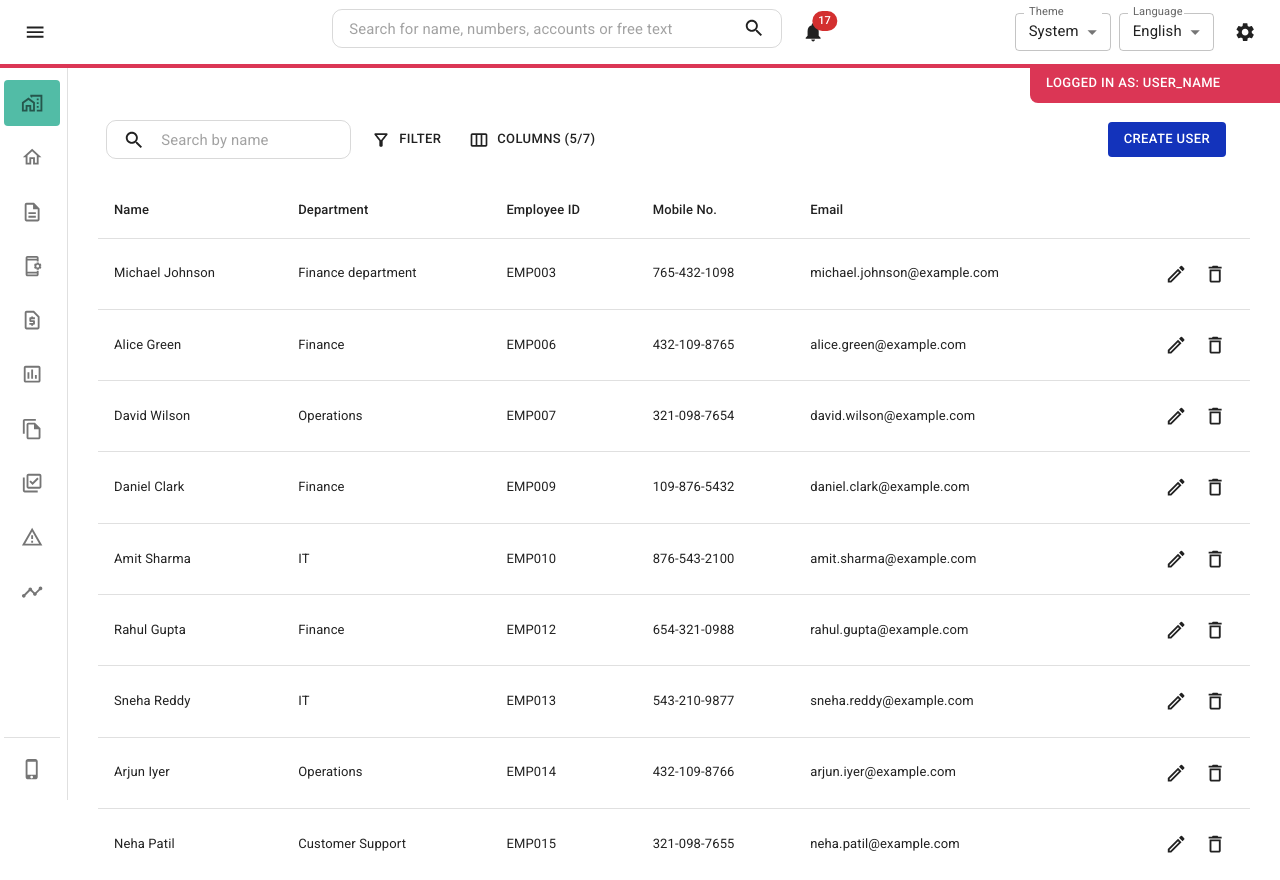
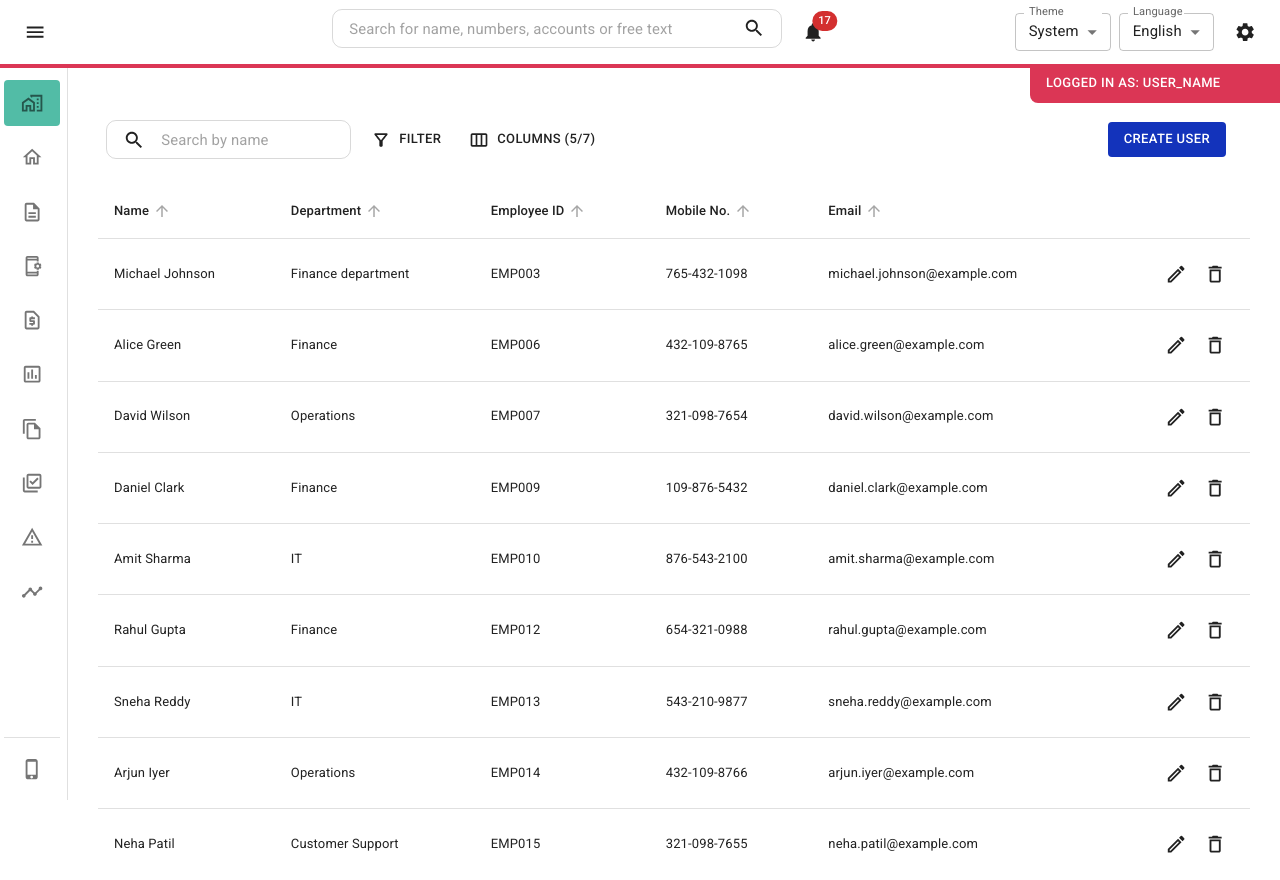
Before and after one commit to deep-2211/assignment-app, a React (Vite) app: page /app/users-overview in a window 1280 px wide. Built offline with nearby package versions, Linux system fonts and the light colour scheme; data requests are answered from the project's data file; sample sign-in values are in the browser's storage.

Commit message:
add sorting

```diff
--- a/src/components/ListItem.tsx
+++ b/src/components/ListItem.tsx
@@ -1,17 +1,13 @@
-import Box from "@mui/material/Box";
-import Typography from "@mui/material/Typography";
+import Box from '@mui/material/Box';
+import Typography from '@mui/material/Typography';
 
 interface ListItemProps {
   label: string;
   value: string;
   icon: React.ReactNode;
-};
+}
 
-export const ListItem = ({
-  label,
-  value,
-  icon,
-}: ListItemProps) => {
+export const ListItem = ({ label, value, icon }: ListItemProps) => {
   return (
     <Box
       sx={{
--- a/src/components/UsersTable.tsx
+++ b/src/components/UsersTable.tsx
@@ -1,4 +1,10 @@
-import { Box, Button, Container, IconButton } from '@mui/material';
+import {
+  Box,
+  Button,
+  Container,
+  IconButton,
+  TableSortLabel,
+} from '@mui/material';
 import FilterAltOutlinedIcon from '@mui/icons-material/FilterAltOutlined';
 import ViewWeekOutlinedIcon from '@mui/icons-material/ViewWeekOutlined';
 import DeleteOutlinedIcon from '@mui/icons-material/DeleteOutlineOutlined';
@@ -9,7 +15,7 @@ import TableCell from '@mui/material/TableCell';
 import TableContainer from '@mui/material/TableContainer';
 import TableHead from '@mui/material/TableHead';
 import TableRow from '@mui/material/TableRow';
-import { useEffect, useState } from 'react';
+import { useEffect, useMemo, useState } from 'react';
 import useAppContext from '../hooks/useAppContext';
 import { User } from '../types/User';
 import { useTranslation } from 'react-i18next';
@@ -28,6 +34,9 @@ export default function UsersTable({ users, onDeleteRow }: UsersTableProps) {
   const [searchText, setSearchText] = useState('');
   const [filteredUsers, setFilteredUsers] = useState<User[] | null>(users);
 
+  const [orderBy, setOrderBy] = useState<keyof User | ''>('');
+  const [order, setOrder] = useState<'asc' | 'desc'>('asc');
+
   useEffect(() => {
     if (searchText) {
       const filteredUsers = users?.filter((user) =>
@@ -39,8 +48,29 @@ export default function UsersTable({ users, onDeleteRow }: UsersTableProps) {
     }
   }, [searchText, users]);
 
+  const handleSort = (property: keyof User) => {
+    const isAsc = orderBy === property && order === 'asc';
+    setOrder(isAsc ? 'desc' : 'asc');
+    setOrderBy(property);
+  };
+
+  const filteredUsersData = useMemo(() => {
+    return users.filter((user) =>
+      user.fullName.toLowerCase().includes(searchText.toLowerCase()),
+    );
+  }, [searchText, users]);
+
+  const sortedData = useMemo(() => {
+    if (!orderBy) return filteredUsers;
+    return [...filteredUsersData].sort((a, b) => {
+      if (a[orderBy] < b[orderBy]) return order === 'asc' ? -1 : 1;
+      if (a[orderBy] > b[orderBy]) return order === 'asc' ? 1 : -1;
+      return 0;
+    });
+  }, [filteredUsers, filteredUsersData, orderBy, order]);
+
   const handleDelete = (user: User) => {
-    if(onDeleteRow) {
+    if (onDeleteRow) {
       onDeleteRow(user.id);
     }
   };
@@ -86,17 +116,87 @@ export default function UsersTable({ users, onDeleteRow }: UsersTableProps) {
         <Table sx={{ minWidth: 650 }} aria-label="simple table">
           <TableHead>
             <TableRow>
-              <TableCell>{t('table_col__name')}</TableCell>
-              <TableCell>{t('table_col__dept')}</TableCell>
-              <TableCell>{t('table_col__empid')}</TableCell>
-              <TableCell>{t('table_col__mobile')}</TableCell>
-              <TableCell>{t('table_col__email')}</TableCell>
-              <TableCell></TableCell>
+              <TableCell>
+                <TableSortLabel
+                  active={orderBy === 'fullName'}
+                  direction={orderBy === 'fullName' ? order : 'asc'}
+                  onClick={() => handleSort('fullName')}
+                  hideSortIcon={false}
+                  sx={{
+                    '& .MuiTableSortLabel-icon': {
+                      opacity: (orderBy === 'fullName' ? 1 : 0.4),
+                    },
+                  }}
+                >
+                  {t('table_col__name')}
+                </TableSortLabel>
+              </TableCell>
+              <TableCell>
+                <TableSortLabel
+                  active={orderBy === 'department'}
+                  direction={orderBy === 'department' ? order : 'asc'}
+                  onClick={() => handleSort('department')}
+                  hideSortIcon={false}
+                  sx={{
+                    '& .MuiTableSortLabel-icon': {
+                      opacity: (orderBy === 'department' ? 1 : 0.4),
+                    },
+                  }}
+                >
+                  {t('table_col__dept')}
+                </TableSortLabel>
+              </TableCell>
+              <TableCell>
+                <TableSortLabel
+                  active={orderBy === 'id'}
+                  direction={orderBy === 'id' ? order : 'asc'}
+                  onClick={() => handleSort('id')}
+                  hideSortIcon={false}
+                  sx={{
+                    '& .MuiTableSortLabel-icon': {
+                      opacity: (orderBy === 'id' ? 1 : 0.4),
+                    },
+                  }}
+                >
+                  {t('table_col__empid')}
+                </TableSortLabel>
+              </TableCell>
+              <TableCell>
+                <TableSortLabel
+                  active={orderBy === 'mobileNo'}
+                  direction={orderBy === 'mobileNo' ? order : 'asc'}
+                  onClick={() => handleSort('mobileNo')}
+                  hideSortIcon={false}
+                  sx={{
+                    '& .MuiTableSortLabel-icon': {
+                      opacity: (orderBy === 'mobileNo' ? 1 : 0.4),
+                    },
+                  }}
+                >
+                  {t('table_col__mobile')}
+                </TableSortLabel>
+              </TableCell>
+              <TableCell>
+                <TableSortLabel
+                  active={orderBy === 'email'}
+                  direction={orderBy === 'email' ? order : 'asc'}
+                  onClick={() => handleSort('email')}
+                  hideSortIcon={false}
+                  sx={{
+                    '& .MuiTableSortLabel-icon': {
+                      opacity: (orderBy === 'email' ? 1 : 0.4),
+                    },
+                  }}
+                >
+                  {t('table_col__email')}
+                </TableSortLabel>
+              </TableCell>
+              <TableCell />
             </TableRow>
           </TableHead>
           <TableBody>
-            {filteredUsers?.length ? (
-              filteredUsers.map((user) => (
+            {sortedData?.length ? (
+              sortedData.map((user) => (
                 <TableRow
                   key={user.id}
                   sx={{ '&:last-child td, &:last-child th': { border: 0 } }}
@@ -116,7 +216,11 @@ export default function UsersTable({ users, onDeleteRow }: UsersTableProps) {
                     >
                       <ModeEditOutlinedIcon />
                     </IconButton>
-                    <IconButton aria-label="delete" color="inherit" onClick={() => handleDelete(user)}>
+                    <IconButton
+                      aria-label="delete"
+                      color="inherit"
+                      onClick={() => handleDelete(user)}
+                    >
                       <DeleteOutlinedIcon />
                     </IconButton>
                   </TableCell>
--- a/src/pages/UsersOverview.tsx
+++ b/src/pages/UsersOverview.tsx
@@ -25,7 +25,7 @@ export default function UsersOverview() {
     setPageLoading(true);
     updateUser(user.id, user).then((res) => {
       setPageLoading(false);
-      if(res) {
+      if (res) {
         selectUser(res);
       }
       refetch();
@@ -53,8 +53,8 @@ export default function UsersOverview() {
 
   return (
     <div>
-      <UsersTable users={data ?? []} onDeleteRow={handleDeleteUser}/>
-      <InfoPanel onSave={handleOnSave}/>
+      <UsersTable users={data ?? []} onDeleteRow={handleDeleteUser} />
+      <InfoPanel onSave={handleOnSave} />
     </div>
   );
 }
--- a/src/util/constant.ts
+++ b/src/util/constant.ts
@@ -1,3 +1,3 @@
 export enum PANEL {
   WIDTH = 440,
-};
+}
```
Also changed, not shown: src/components/InfoPanel.tsx (+46 -31 lines), src/components/ListHeader.tsx (+4 -4 lines), src/services/api.service.ts (+5 -8 lines).
